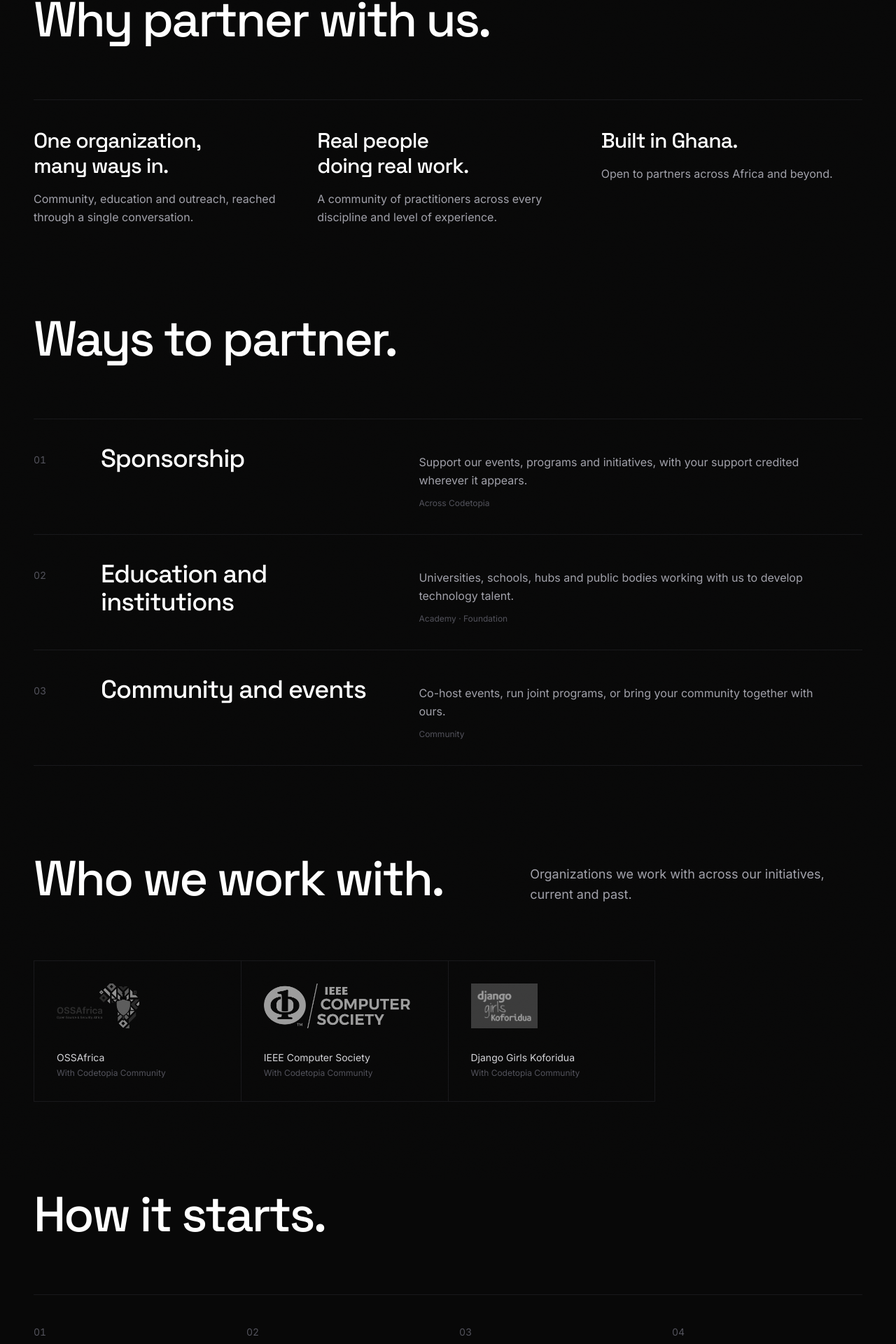
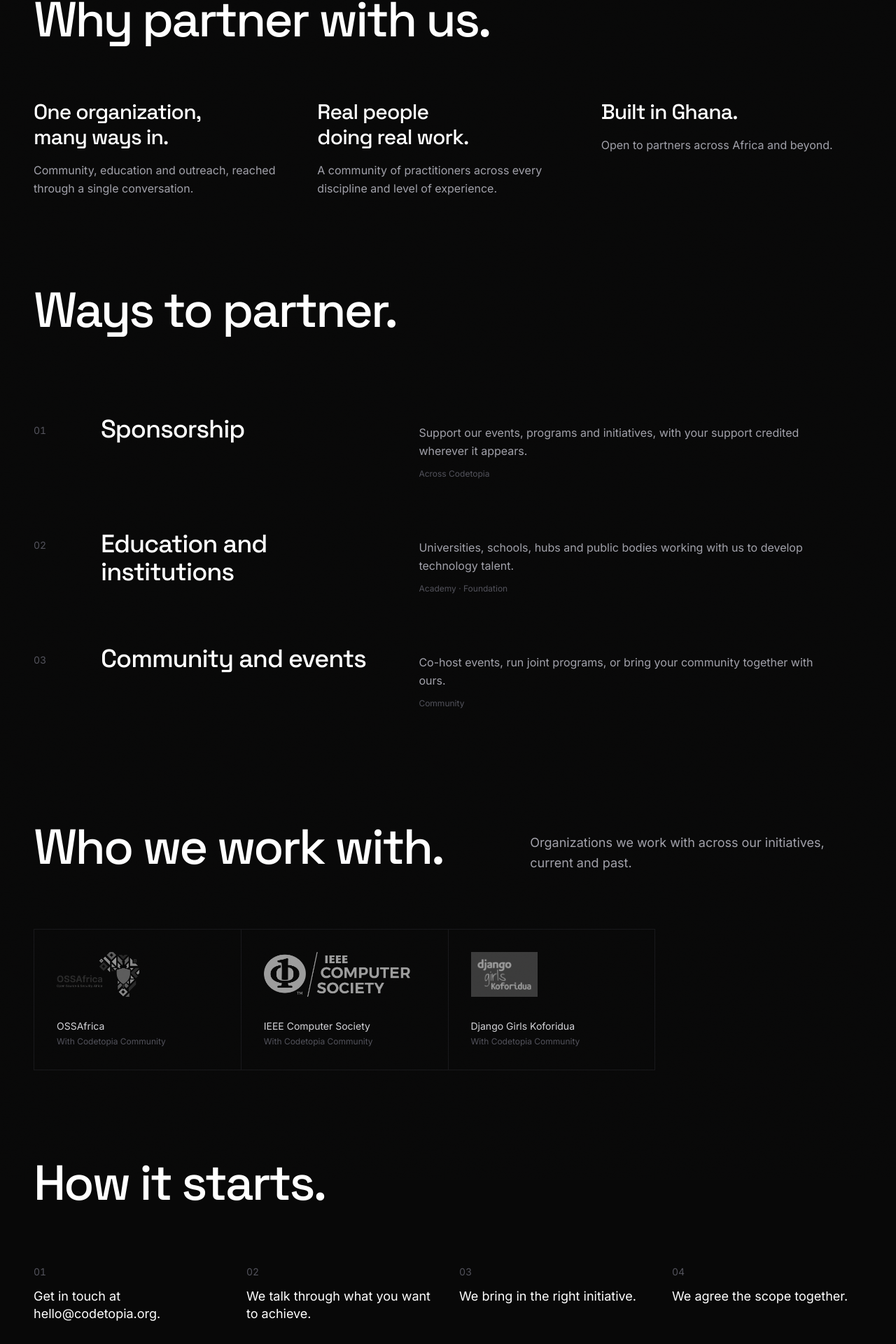
Before and after one commit to codetopiaorg/codetopia.org, a Next.js app: page /partners in a window 1280 px wide. Shown: the part 610-2530 px from the top of the page at 70% size. Built offline with nearby package versions, Linux system fonts and the light colour scheme.

Commit message:
style: keep borders only around the partner logos
The rest of the site separates with spacing, not rules. The logo boxes
stay because they hold logos of different shapes together as a set.

```diff
--- a/src/app/partners/page.tsx
+++ b/src/app/partners/page.tsx
@@ -103,7 +103,7 @@ export default function PartnersPage() {
       <section className="bg-[#080808] px-6 md:px-12 py-24 md:py-32">
         <div className="max-w-7xl mx-auto">
           <SectionHeading title="Why partner with us." />
-          <div className="grid grid-cols-1 md:grid-cols-3 gap-x-8 gap-y-10 border-t border-zinc-900 pt-10">
+          <div className="grid grid-cols-1 md:grid-cols-3 gap-x-8 gap-y-10">
             {reasons.map((reason) => (
               <div key={reason.title}>
                 <h3 className="font-display text-2xl md:text-3xl font-medium tracking-[-0.03em] text-white text-balance">
@@ -122,11 +122,11 @@ export default function PartnersPage() {
       <section className="bg-[#080808] px-6 md:px-12 pb-24 md:pb-32">
         <div className="max-w-7xl mx-auto">
           <SectionHeading title="Ways to partner." />
-          <ol className="border-t border-zinc-900">
+          <ol>
             {ways.map((way, i) => (
               <li
                 key={way.title}
-                className="grid grid-cols-[2.5rem_1fr] md:grid-cols-[4rem_minmax(0,4fr)_minmax(0,6fr)] gap-x-4 md:gap-x-8 gap-y-2 py-7 md:py-9 border-b border-zinc-900 items-start"
+                className="grid grid-cols-[2.5rem_1fr] md:grid-cols-[4rem_minmax(0,4fr)_minmax(0,6fr)] gap-x-4 md:gap-x-8 gap-y-2 py-7 md:py-9 items-start"
               >
                 <span className="pt-2 md:pt-3 text-sm text-zinc-600 tabular-nums">
                   {String(i + 1).padStart(2, "0")}
@@ -163,7 +163,7 @@ export default function PartnersPage() {
       <section className="bg-[#080808] px-6 md:px-12 pb-24 md:pb-32">
         <div className="max-w-7xl mx-auto">
           <SectionHeading title="How it starts." />
-          <ol className="grid grid-cols-1 md:grid-cols-4 gap-x-8 gap-y-8 border-t border-zinc-900 pt-10">
+          <ol className="grid grid-cols-1 md:grid-cols-4 gap-x-8 gap-y-8">
             {steps.map((step, i) => (
               <li key={step}>
                 <span className="text-sm text-zinc-600 tabular-nums">
```
